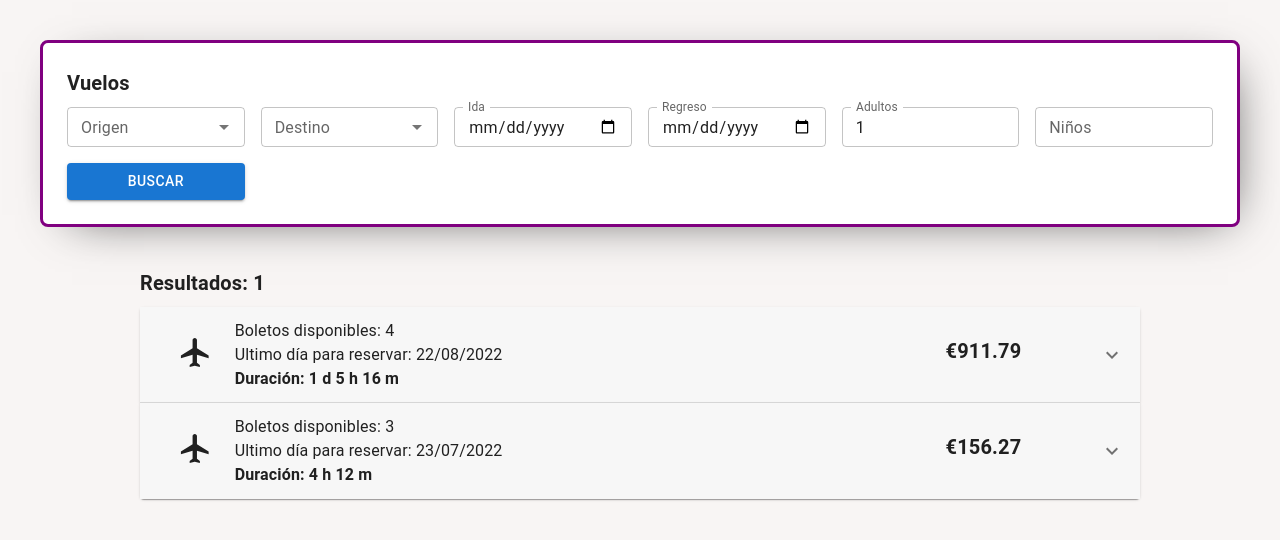
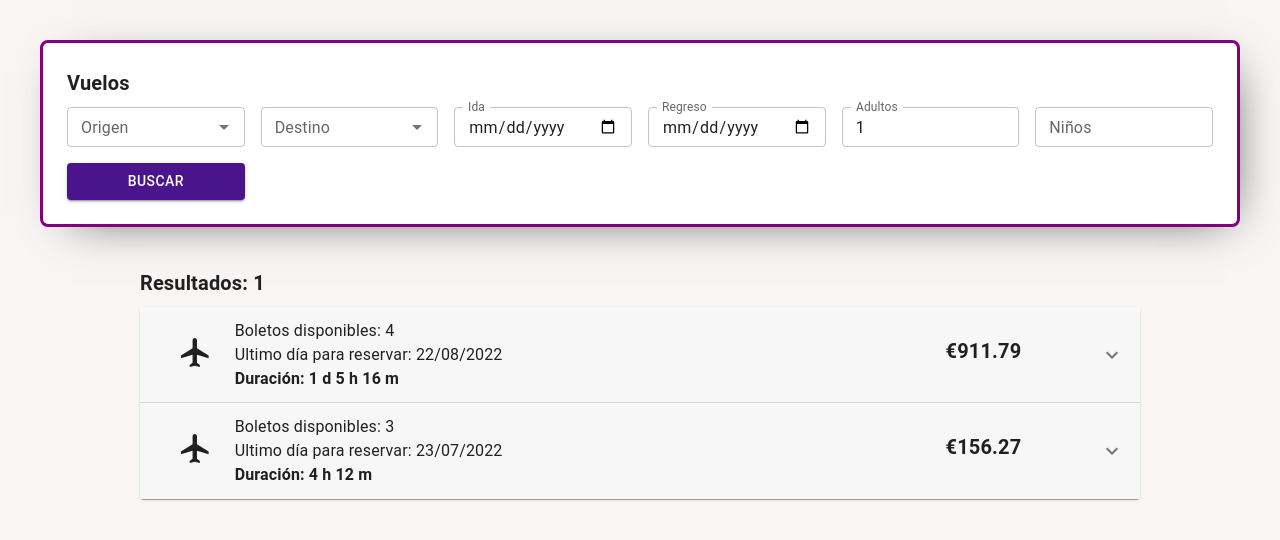
Before and after one commit to albertobautista/react-bootcamp-cf-flights-app, a React (Vite) app: page / in a window 1280 px wide. Shown: the top 540 px of the page. Built offline with nearby package versions, Linux system fonts and the light colour scheme.

Commit message:
add app theme provider and light theme

```diff
--- a/src/FlightsApp.jsx
+++ b/src/FlightsApp.jsx
@@ -1,11 +1,12 @@
-import { CssBaseline } from '@mui/material';
 import AppRouter from './router/AppRouter';
+import { AppTheme } from './theme';
 
 const FlightsApp = () => {
   return (
     <>
-      <CssBaseline />
-      <AppRouter />
+      <AppTheme>
+        <AppRouter />
+      </AppTheme>
     </>
   );
 };
--- /dev/null
+++ b/src/theme/AppTheme.jsx
@@ -0,0 +1,14 @@
+/* eslint-disable react/prop-types */
+import CssBaseline from '@mui/material/CssBaseline';
+import { ThemeProvider } from '@mui/material/styles';
+import { lightTheme } from '.';
+
+export const AppTheme = ({ children }) => {
+  return (
+    <ThemeProvider theme={lightTheme}>
+      {/* CssBaseline kickstart an elegant, consistent, and simple baseline to build upon. */}
+      <CssBaseline />
+      {children}
+    </ThemeProvider>
+  );
+};
--- /dev/null
+++ b/src/theme/index.js
@@ -0,0 +1,2 @@
+export * from './AppTheme';
+export * from './lightTheme';
--- /dev/null
+++ b/src/theme/lightTheme.js
@@ -0,0 +1,17 @@
+import { createTheme } from '@mui/material/styles';
+import { purple, red } from '@mui/material/colors';
+
+// Create a theme instance.
+export const lightTheme = createTheme({
+  palette: {
+    primary: {
+      main: purple[900]
+    },
+    secondary: {
+      main: '#543884'
+    },
+    error: {
+      main: red.A400
+    }
+  }
+});
```
